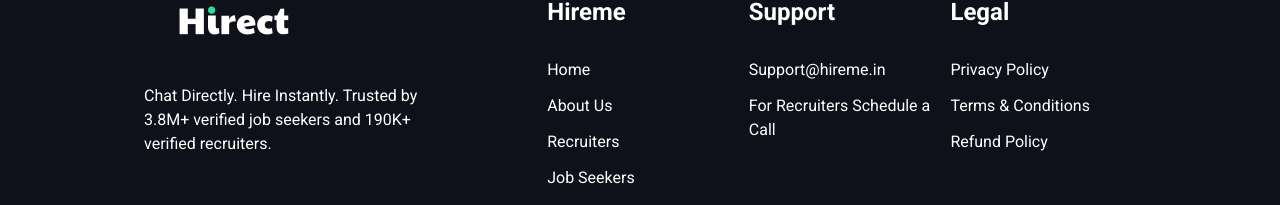
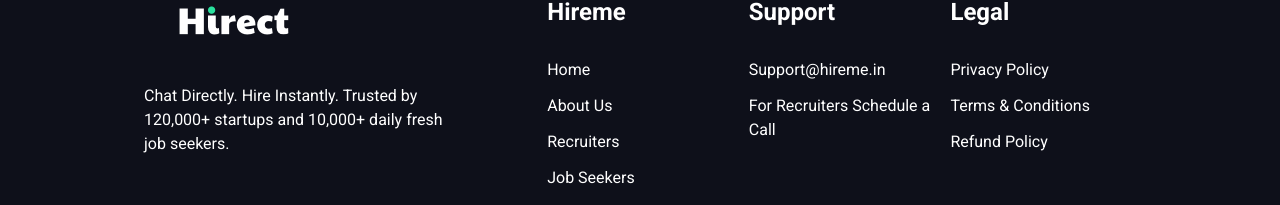
Before and after one commit to DEBargha2004/hireme, a Next.js app: page /aboutus in a window 1280 px wide. Shown: the part 3054-3259 px from the top of the page. Built offline with nearby package versions, Linux system fonts and the light colour scheme.

Commit message:
fix
content replaced with new items

```diff
--- a/src/app/(site)/page.tsx
+++ b/src/app/(site)/page.tsx
@@ -9,15 +9,15 @@
 
 export default function Page() {
   return (
-    <div className="lg:pt-32 md:pt-20 pt-8 space-y-10">
+    <div className="lg:pt-32 md:pt-20 pb-10 pt-8 space-y-10">
       <Landing />
       <GetAppSection />
       <TrendingJobs />
       <ChatWithDecisionmakers />
       <Cities />
-      <Recruiters />
+      {/* <Recruiters />
       <Testimonials />
-      <MediaCoverage />
+      <MediaCoverage /> */}
     </div>
   );
 }
--- a/src/components/custom/home/chat-with-decisionmakers.tsx
+++ b/src/components/custom/home/chat-with-decisionmakers.tsx
@@ -45,7 +45,8 @@
           <section className="flex flex-col md:col-start-2 row-start-1 justify-center md:items-start items-center md:text-left gap-6">
             <h1 className="text-4xl font-bold">Hire Directly with Hireme</h1>
             <p>
-              3.8M+ candidates chat directly with 190K+ recruiters on Hireme.
+              Join 120,000+ startups and 10,000+ daily fresh job seekers on
+              HireMe.
             </p>
             <Button
               className="rounded-full text-black font-semibold px-7 py-5"
--- a/src/components/custom/home/footer.tsx
+++ b/src/components/custom/home/footer.tsx
@@ -92,8 +92,8 @@
           <section className="flex flex-col justify-start md:items-start md:text-left text-center items-center gap-10 md:col-span-2">
             <AppLogo className="h-12 w-fit" variant="light" width={300} />
             <p className="text-white  lg:max-w-[300px] max-w-[250px] lg:text-base text-sm">
-              Chat Directly. Hire Instantly. Trusted by 3.8M+ verified job
-              seekers and 190K+ verified recruiters.
+              Chat Directly. Hire Instantly. Trusted by 120,000+ startups and
+              10,000+ daily fresh job seekers.
             </p>
           </section>
           {footerLabel.map((item, index) => (
--- a/src/components/custom/home/landing.tsx
+++ b/src/components/custom/home/landing.tsx
@@ -8,6 +8,7 @@
 import jobsPosted from "@/../public/jobs-posted.svg";
 import chatConversations from "@/../public/chat-conversations.svg";
 import jobSeekers from "@/../public/job-seekers.svg";
+import globe from "@/../public/globe.svg";
 import Image from "next/image";
 
 const locations = [
@@ -25,24 +26,29 @@
 
 const features = [
   {
-    title: "190K+",
-    description: "Verified Recruiters",
+    title: "120,000+",
+    description: "Startups hiring on our app",
     image: verifiedRecruiters,
   },
   {
-    title: "500K+",
-    description: "Jobs Posted",
+    title: "10,000+",
+    description: "Daily fresh job seekers",
+    image: jobSeekers,
+  },
+  {
+    title: "Verified",
+    description: "Recruiters & candidates",
     image: jobsPosted,
   },
   {
-    title: "25M+",
-    description: "Chat Conversations",
-    image: chatConversations,
+    title: "AI-Powered",
+    description: "Job matching for faster hiring",
+    image: globe,
   },
   {
-    title: "3.8M+",
-    description: "Job Seekers",
-    image: jobSeekers,
+    title: "Instant Chat",
+    description: "With video interviews",
+    image: chatConversations,
   },
 ];
 
@@ -61,24 +67,31 @@
   };
   return (
     <section className="section space-y-12">
+      <section>
         <h1
-        className="md:text-6xl text-5xl font-bold"
+          className="md:text-6xl text-5xl font-bold mb-10"
           style={{ lineHeight: "1.3" }}
         >
-        Direct <span className="text-primary">Hiring</span> App for Founders,
-        Team Leaders and Hiring Managers
+          <span className="text-primary">HireMe</span> - AI-Powered Job Matching
+          for Faster Hiring
         </h1>
+        <h2 className="md:text-4xl text-3xl font-bold mb-12">
+          Find Your Dream Job or Hire Top Talent Instantly
+        </h2>
         <p className="text-lg text-muted-foreground ">
-        Hireme simplifies the hiring process. Directly chatting with verified
-        candidates matched by the AI algorithm ensures a simple, quick and
-        effective hiring experience.
+          HireMe is a <strong>chat-based, mobile-first</strong> hiring platform
+          designed for <strong>startups and SMEs</strong>. Unlike traditional
+          job portals, HireMe directly connects{" "}
+          <strong>job seekers with hiring managers</strong>—no middlemen, no
+          delays.
         </p>
+      </section>
       <StartHiringForm
         form={form}
         onSubmit={handleSubmit}
         locations={recommendedLocatons}
       />
-      <div className="grid md:grid-cols-4 grid-cols-2 gap-y-6 pt-4">
+      <div className="grid md:grid-cols-5 grid-cols-2 gap-y-6 pt-4">
         {features.map((f, f_idx) => (
           <section
             key={f_idx}
```
Lines whose indentation alone changed are shown as unchanged.
